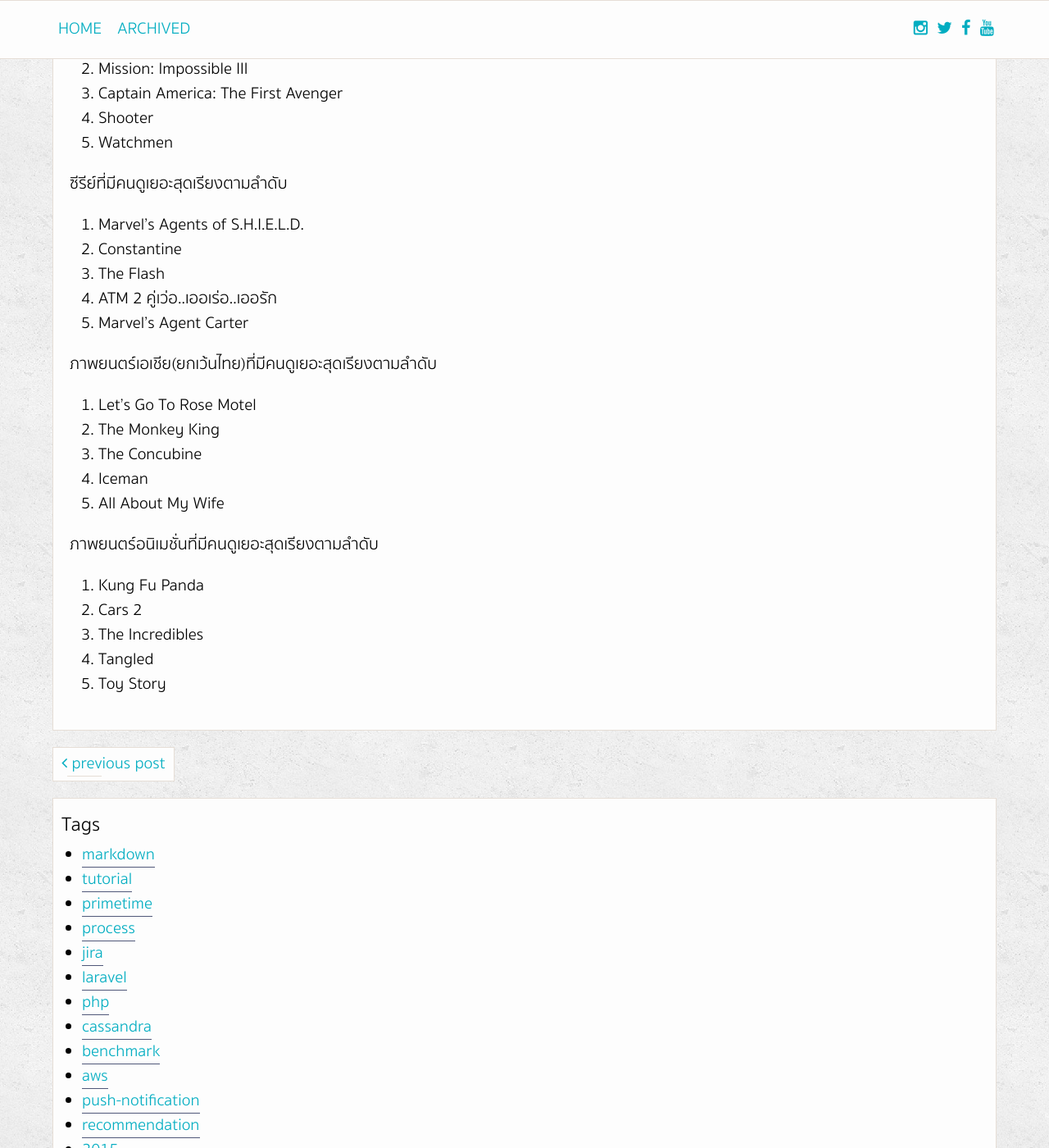
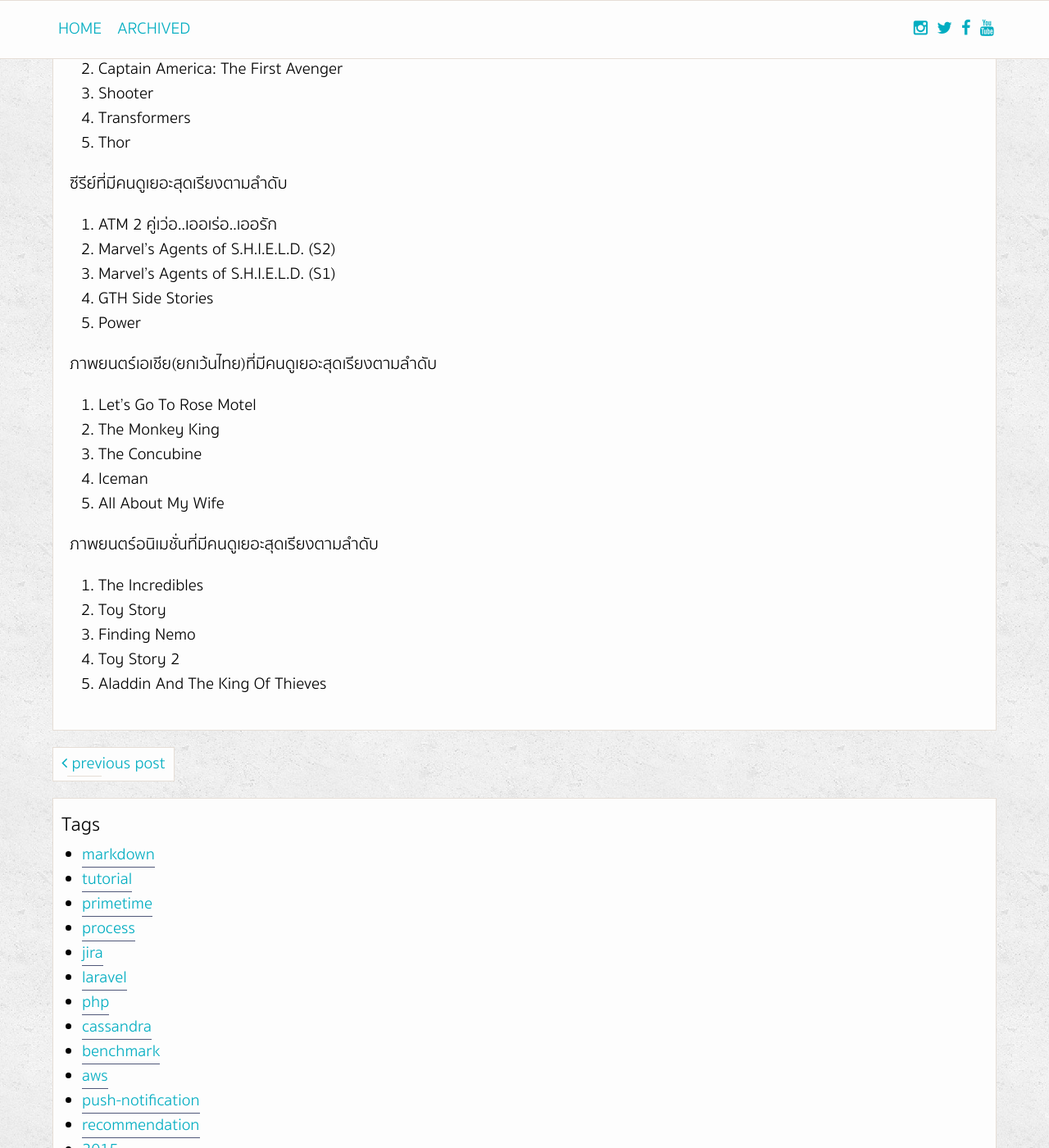
Before and after one commit to PrimeTimeTV/PrimeTimeTV.github.io, a Jekyll site: the page built from _posts/2015-12-15-primetime-year-2015.markdown, in a window 1280 px wide and 1400 px high, scrolled down 649 px. Shown: the whole window at 82% size. Built offline with Jekyll 4.4.1, drawn with Linux system fonts in a browser that asks for light colours.

Commit message:
Remove free content

```diff
--- a/_posts/2015-12-15-primetime-year-2015.markdown
+++ b/_posts/2015-12-15-primetime-year-2015.markdown
@@ -25,19 +25,19 @@
 
 ภาพยนตร์ฮอลลิวู้ดที่มีคนดูเยอะสุดเรียงตามลำดับ
 
-1. I Am Number Four
-2. Mission: Impossible III
-3. Captain America: The First Avenger
-4. Shooter
-5. Watchmen
+1. Mission: Impossible III
+2. Captain America: The First Avenger
+3. Shooter
+4. Transformers
+5. Thor
 
 ซีรีย์ที่มีคนดูเยอะสุดเรียงตามลำดับ
 
-1. Marvel's Agents of S.H.I.E.L.D.
-2. Constantine
-3. The Flash
-4. ATM 2 คู่เว่อ..เออเร่อ..เออรัก
-5. Marvel's Agent Carter
+1. ATM 2 คู่เว่อ..เออเร่อ..เออรัก
+2. Marvel's Agents of S.H.I.E.L.D. (S2)
+3. Marvel's Agents of S.H.I.E.L.D. (S1)
+4. GTH Side Stories
+5. Power
 
 ภาพยนตร์เอเชีย(ยกเว้นไทย)ที่มีคนดูเยอะสุดเรียงตามลำดับ
 
@@ -49,8 +49,8 @@
 
 ภาพยนตร์อนิเมชั่นที่มีคนดูเยอะสุดเรียงตามลำดับ
 
-1. Kung Fu Panda
-2. Cars 2
-3. The Incredibles
-4. Tangled
-5. Toy Story
+1. The Incredibles
+2. Toy Story
+3. Finding Nemo
+4. Toy Story 2
+5. Aladdin And The King Of Thieves
```
